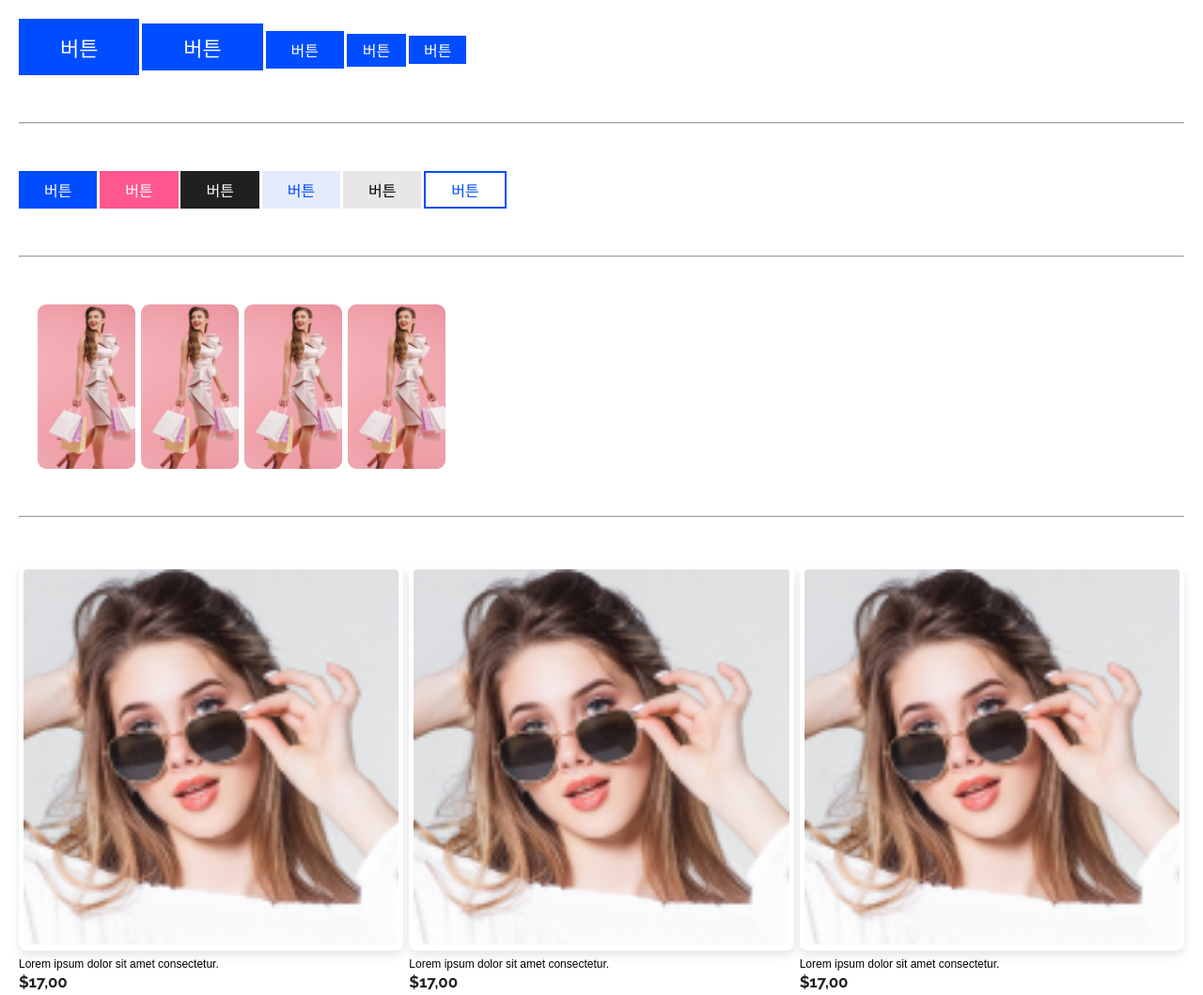
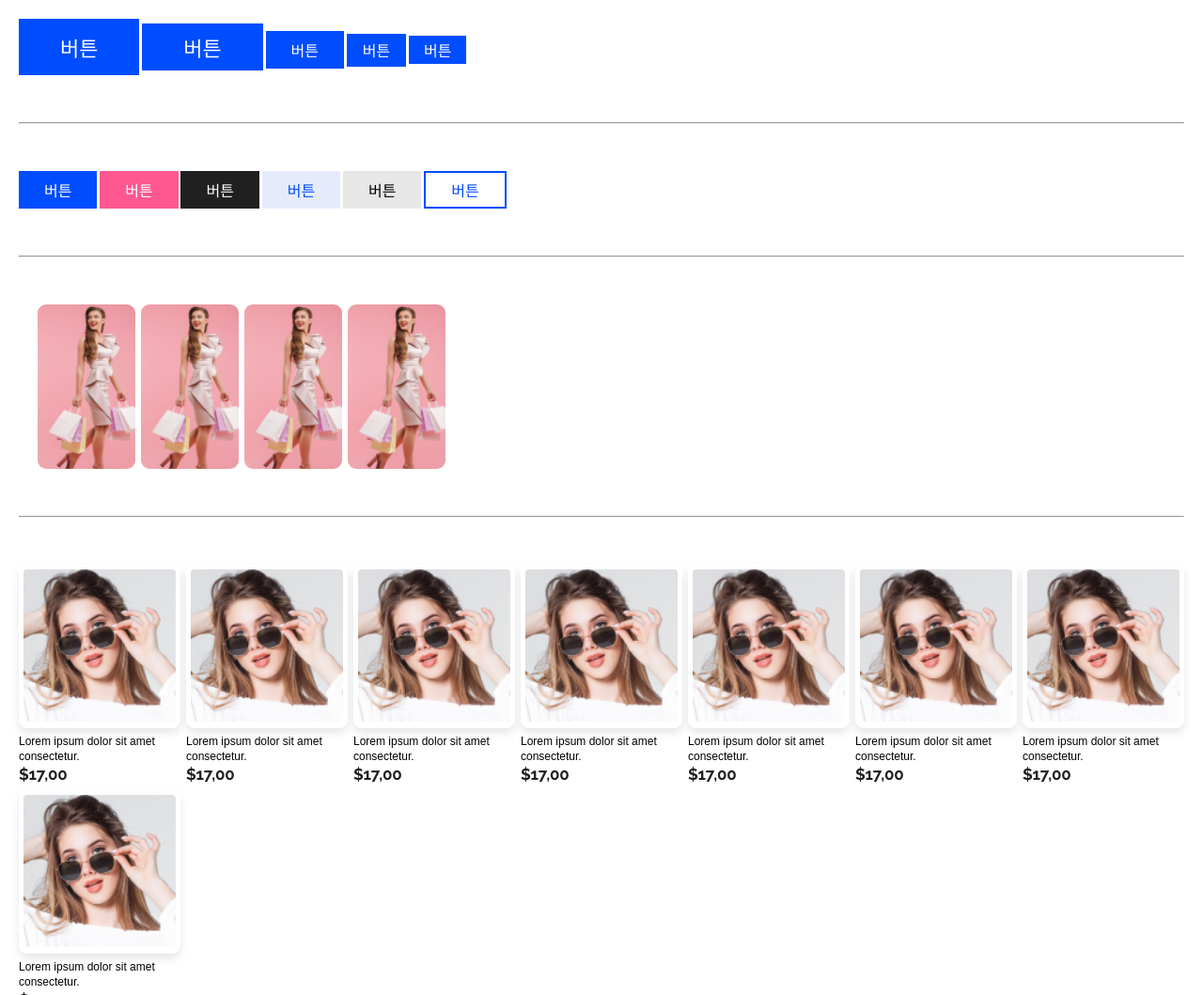
Before and after one commit to rebehayan/SCSS-4th-Project-applied, a website: page pages/style.html in a window 1280 px wide. Shown: the top 1059 px of the page at 94% size. Drawn offline with Linux system fonts and the light colour scheme.

Commit message:
두번째 수업

```diff
--- a/pages/style.html
+++ b/pages/style.html
@@ -46,6 +46,42 @@
     </ul>
     <hr />
     <ul class="product-list">
+      <li>
+        <a href="">
+          <div class="box-white product-list__thumb">
+            <img src="../images/@product2.png" alt="" />
+          </div>
+          <div class="text xs">Lorem ipsum dolor sit amet consectetur.</div>
+          <div class="product-list__price heading sm">$17,00</div>
+        </a>
+      </li>
+      <li>
+        <a href="">
+          <div class="box-white product-list__thumb">
+            <img src="../images/@product2.png" alt="" />
+          </div>
+          <div class="text xs">Lorem ipsum dolor sit amet consectetur.</div>
+          <div class="product-list__price heading sm">$17,00</div>
+        </a>
+      </li>
+      <li>
+        <a href="">
+          <div class="box-white product-list__thumb">
+            <img src="../images/@product2.png" alt="" />
+          </div>
+          <div class="text xs">Lorem ipsum dolor sit amet consectetur.</div>
+          <div class="product-list__price heading sm">$17,00</div>
+        </a>
+      </li>
+      <li>
+        <a href="">
+          <div class="box-white product-list__thumb">
+            <img src="../images/@product2.png" alt="" />
+          </div>
+          <div class="text xs">Lorem ipsum dolor sit amet consectetur.</div>
+          <div class="product-list__price heading sm">$17,00</div>
+        </a>
+      </li>
       <li>
         <a href="">
           <div class="box-white product-list__thumb">
--- a/scss/abstracts/mixin/_index.scss
+++ b/scss/abstracts/mixin/_index.scss
@@ -7,3 +7,4 @@
 @forward "button";
 @forward "profile";
 @forward "position";
+@forward "responsive";
--- /dev/null
+++ b/scss/abstracts/mixin/_responsive.scss
@@ -0,0 +1,17 @@
+$mobile: 0;
+$tablet: 1024px;
+$web: 1280px;
+
+// 모바일 정의
+@mixin mobile {
+  @media (width < #{$tablet}) {
+    @content;
+  }
+}
+
+// 타블렛 정의
+@mixin tablet {
+  @media (width < #{$web}) {
+    @content;
+  }
+}
--- a/scss/base/_typography.scss
+++ b/scss/base/_typography.scss
@@ -6,6 +6,7 @@ $english2: "Raleway", sans-serif;
 
 html {
   font-size: 62.5%;
+  // font-size: 10px;
   font-family: $english;
 }
 body {
--- a/scss/components/_product.scss
+++ b/scss/components/_product.scss
@@ -2,9 +2,19 @@
 @use "../base/" as *;
 @use "./box" as *;
 
+.heading + .star {
+  margin-left: -10px;
+}
+
 %product {
   display: grid;
-  grid-template-columns: repeat(3, 1fr);
+  grid-template-columns: repeat(auto-fit, minmax(15rem, auto));
+  // @include tablet {
+  //   grid-template-columns: repeat(4, 1fr);
+  // }
+  // @include mobile {
+  //   grid-template-columns: repeat(3, 1fr);
+  // }
 }
 %productThumb {
   overflow: hidden;
```
Also changed, not shown: css/style.css, 1 other file.
